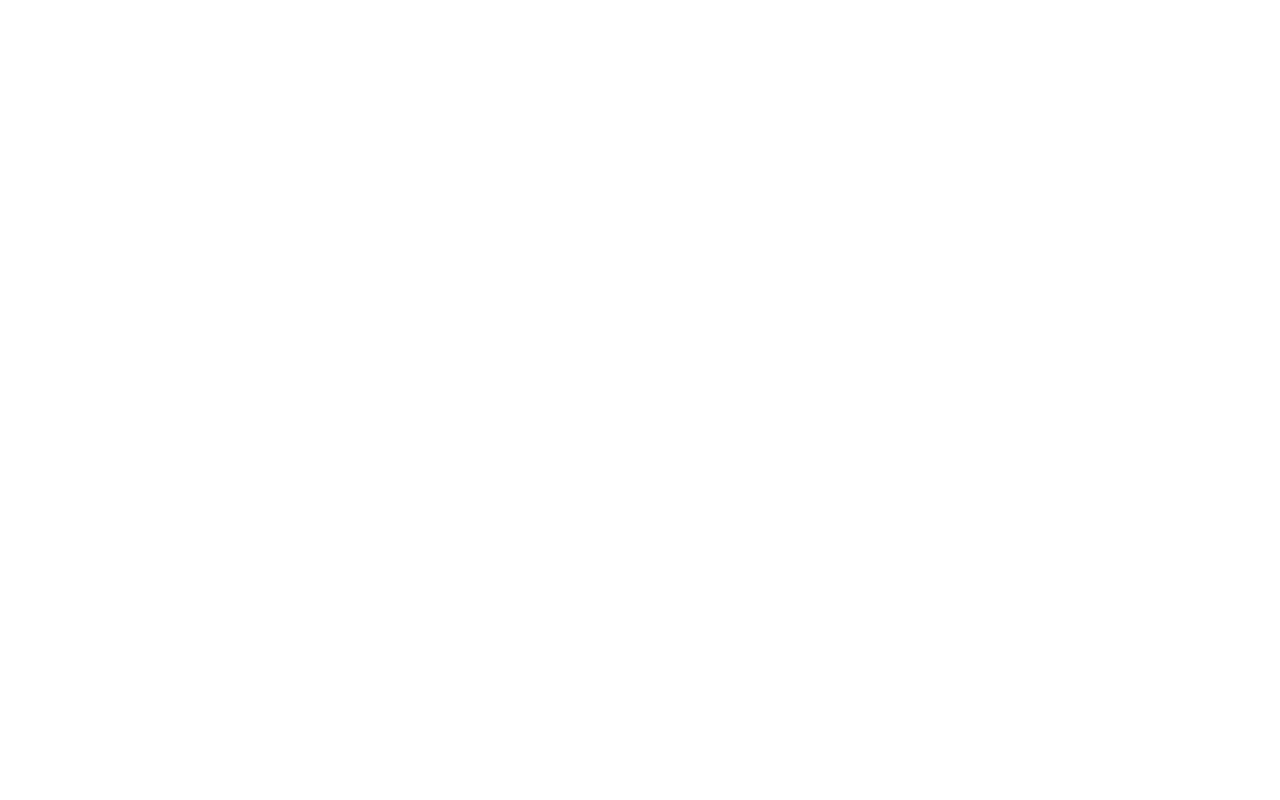
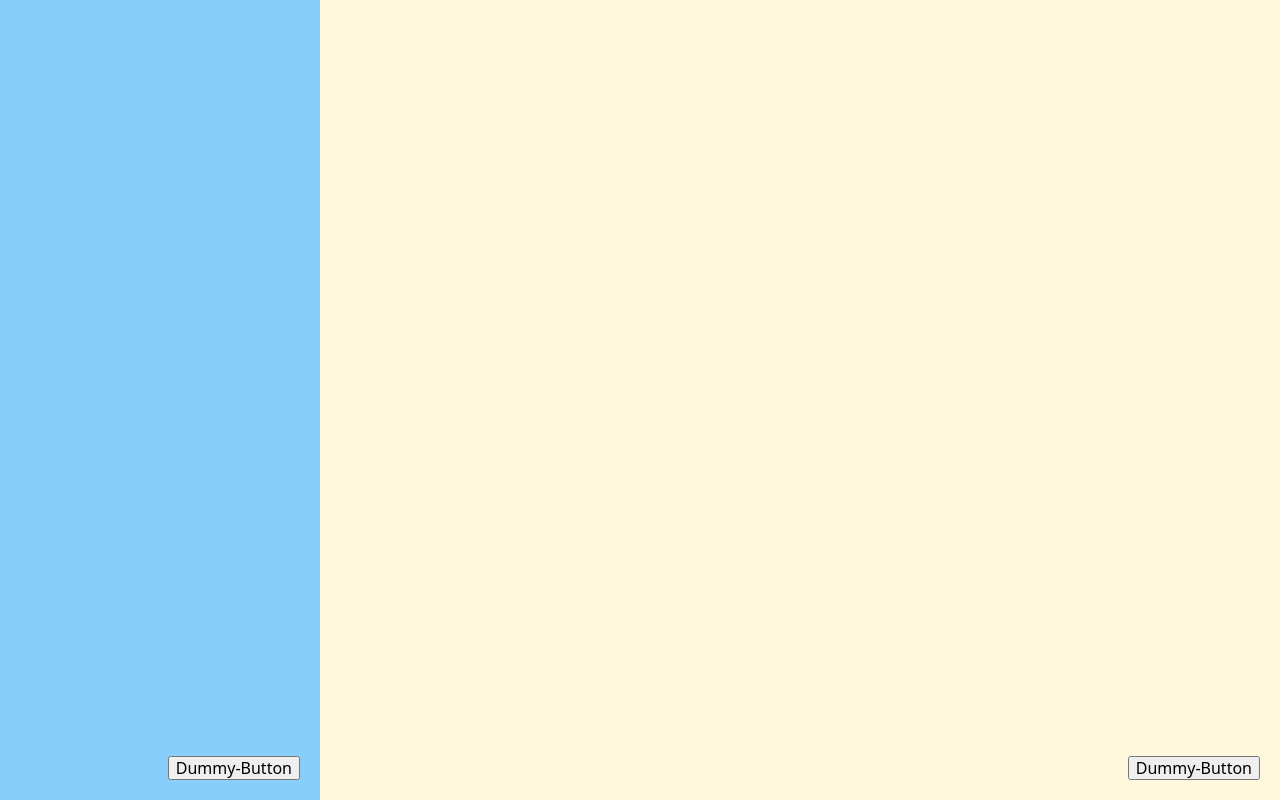
Before and after one commit to GeoFranka/odin_todo, a website built with webpack: page src/template.html in a window 1280 px wide. Built offline with nearby package versions, Linux system fonts and the light colour scheme.

Commit message:
add basic html structure

```diff
--- a/src/style.css
+++ b/src/style.css
@@ -0,0 +1,24 @@
+#container {
+    height: 100vh;
+    display: grid;
+    grid-template-columns: clamp(200px, 25vw, 400px) 1fr;
+}
+
+#container > * {
+    padding: 20px;
+    display: grid;
+    grid-template-rows: 1fr min-content;
+}
+
+.bottom {
+    text-align: right;
+}
+
+#sidebar {
+    background-color: lightskyblue;
+}
+
+#main {
+    background-color: cornsilk;
+    overflow: auto;
+}
--- a/src/template.html
+++ b/src/template.html
@@ -7,5 +7,22 @@
 </head>
 <body>
 
+    <div id="container">
+        <div id="sidebar">
+            <div class="projects">
+            </div>
+            <div class="bottom">
+                <button>Dummy-Button</button>
+            </div>
+        </div>
+        <div id="main">
+            <div class="project">
+            </div>
+            <div class="bottom">
+                <button>Dummy-Button</button>
+            </div>
+        </div>
+    </div>
+
 </body>
 </html>
```
